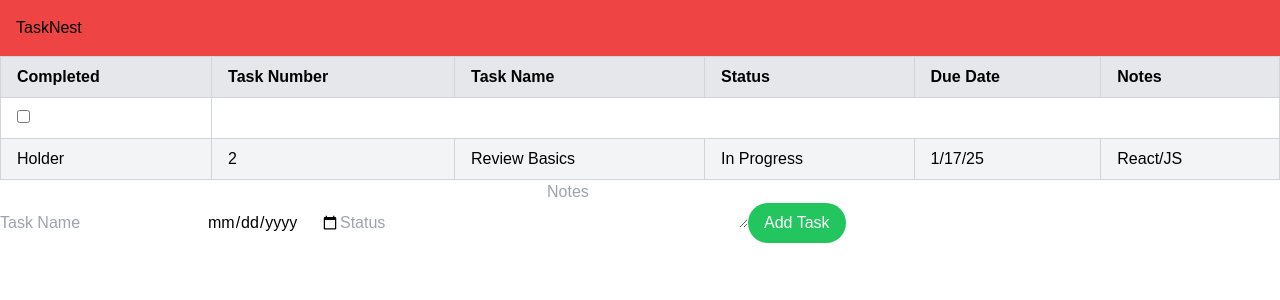
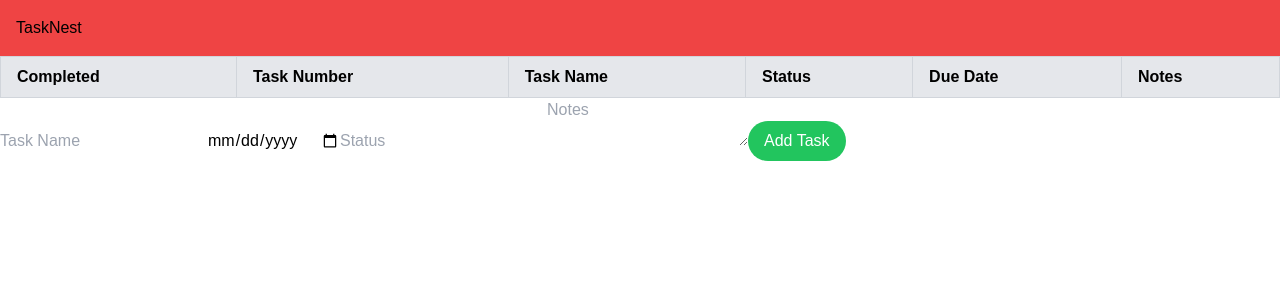
Before and after one commit to g33ya/task-dashboard, a Next.js app: page / in a window 1280 px wide. Shown: the top 300 px of the page. Built offline with nearby package versions, Linux system fonts and the light colour scheme.

Commit message:
Functioning Add Task feature

```diff
--- a/app/components/table.js
+++ b/app/components/table.js
@@ -49,25 +49,11 @@ export function TaskTable() {
                 </tr>
                 </thead>
                 <tbody>
-                {tasks.map((task, index) => (
-                    <tr key={index}>
-                        <TableRow task={task} taskNum={index + 1}/>
-                    </tr>
-                ))}
-
-                <TableRow tasks={tasks}/>
-
-                <tr className="bg-gray-100">
-                    <td className="border border-gray-300 px-4 py-2">Holder</td>
-                    <td className="border border-gray-300 px-4 py-2">2</td>
-                    <td className="border border-gray-300 px-4 py-2">Review Basics</td>
-                    <td className="border border-gray-300 px-4 py-2">In Progress</td>
-                    <td className="border border-gray-300 px-4 py-2">1/17/25</td>
-                    <td className="border border-gray-300 px-4 py-2">React/JS</td>
-                </tr>
+                    {tasks.map((task, index) => (
+                        <TableRow key={index} task={task} taskNum={index + 1} />
+                    ))}
                 </tbody>
             </table>
-
 
             <div>
                 <form onSubmit={handleFormSubmit}>
--- a/app/components/tablerow.js
+++ b/app/components/tablerow.js
@@ -6,7 +6,7 @@ import { TableField } from './tablefield.js';
 import { TaskCheckbox } from './checkbox.js';
 
 
-export function TableRow( {tasks} ) {
+export function TableRow( {task, taskNum} ) {
     const [isChecked, setIsChecked] = useState(false);
 
     const handleCheckboxChange = () => {
@@ -15,16 +15,11 @@ export function TableRow( {tasks} ) {
     return (
         <tr className={`bg-white ${isChecked ? 'line-through' : ''}`}>
             <TaskCheckbox isChecked={isChecked} handleCheckboxChange={handleCheckboxChange}/>
-            {tasks.map((task, index) => (
-            <tr key={index}>
-              <td>{index + 1}</td>
-              <td>{task.name}</td>
-              <td>{task.status}</td>
-              <td>{task.dueDate}</td>
-              <td>{task.notes}</td>
-            </tr>
-          ))}
-
+            <TableField fieldType="tasknum" />
+            <td className="border border-gray-300 px-4 py-2">{task.name}</td>
+            <td className="border border-gray-300 px-4 py-2">{task.status}</td>
+            <td className="border border-gray-300 px-4 py-2">{task.dueDate}</td>
+            <td className="border border-gray-300 px-4 py-2">{task.notes}</td>
         </tr>
     );
 }
```
